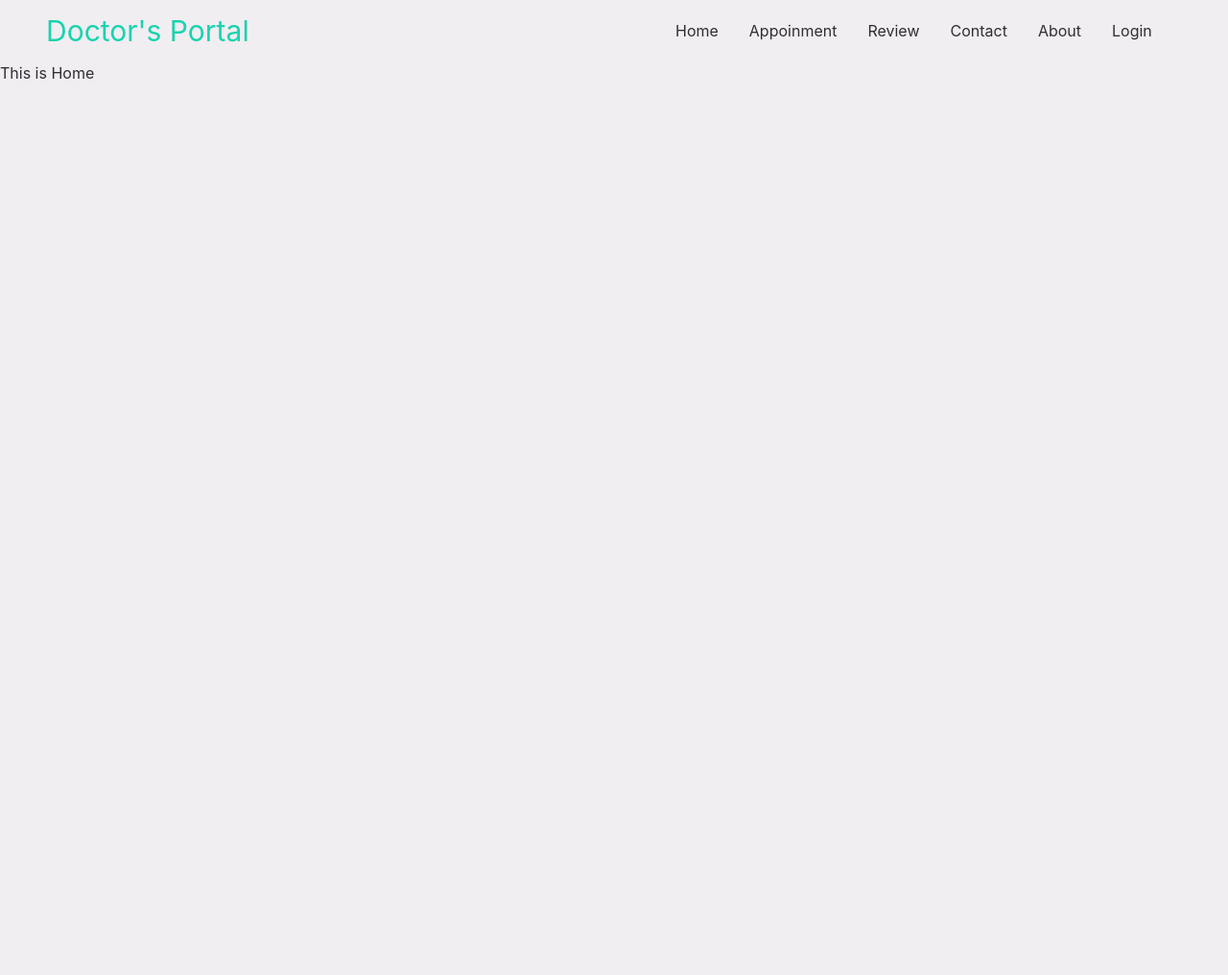
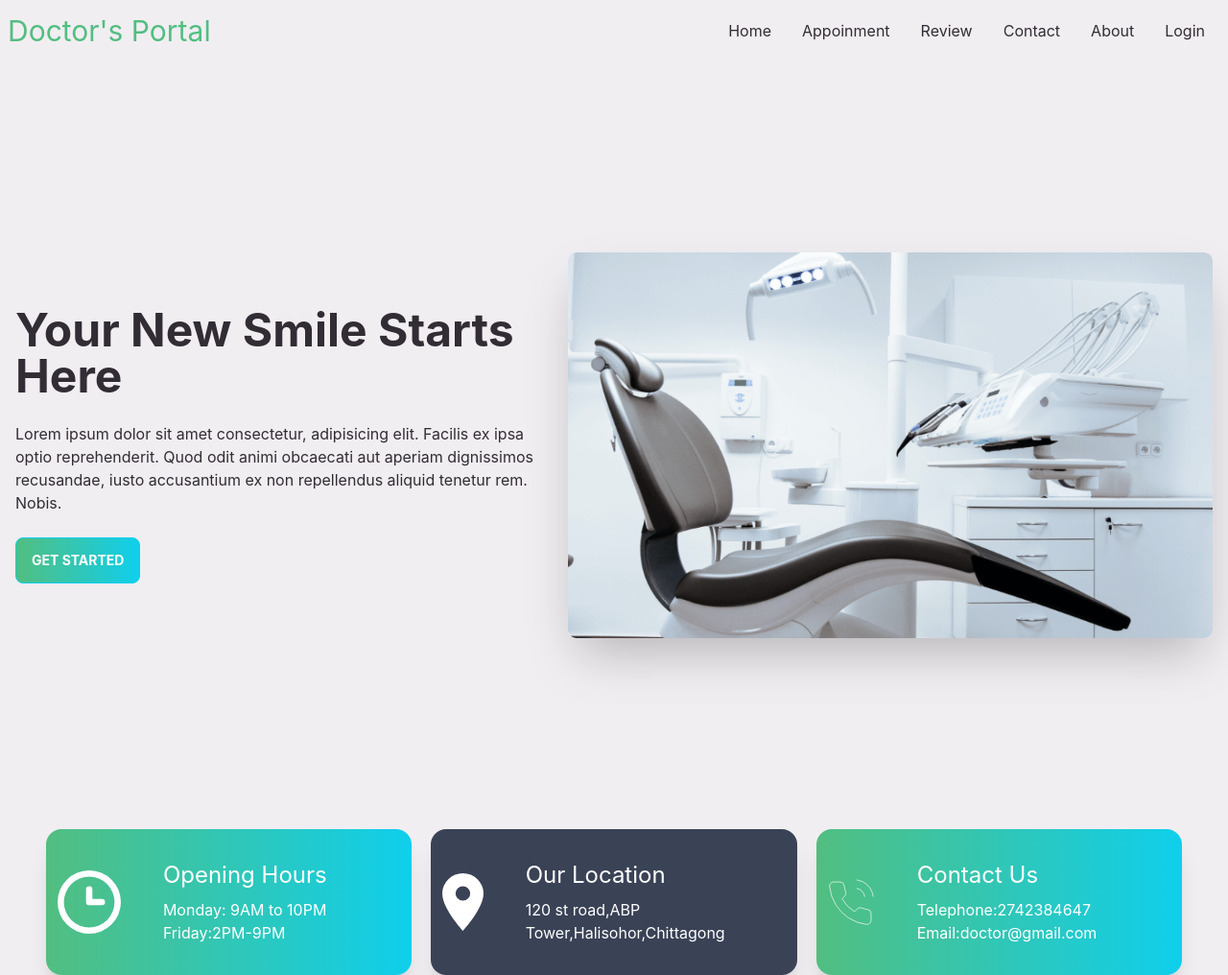
Before and after one commit to SanzinaHossain/Doctor-Portal-Client, a React (Create React App) app: page / in a window 1280 px wide. Shown: the whole page at 96% size. Before the commit the page ends 800 px from the top, so only its background shows below. Built offline with nearby package versions, Linux system fonts and the light colour scheme.

Commit message:
card ready

```diff
--- /dev/null
+++ b/src/Pages/Banner/Banner.js
@@ -0,0 +1,18 @@
+import React from 'react'
+import chair from "../../assets/images/chair.png";
+const Banner = () => {
+  return (
+    <div class="hero min-h-screen">
+  <div class="hero-content flex-col lg:flex-row-reverse">
+    <img src={chair} class="lg:max-w-2xl sm:max-w-sm rounded-lg shadow-2xl" />
+    <div>
+      <h1 class="text-5xl font-bold">Your New Smile Starts Here</h1>
+      <p class="py-6">Lorem ipsum dolor sit amet consectetur, adipisicing elit. Facilis ex ipsa optio reprehenderit. Quod odit animi obcaecati aut aperiam dignissimos recusandae, iusto accusantium ex non repellendus aliquid tenetur rem. Nobis.</p>
+      <button class="btn btn-primary uppercase bold text-white font-bold bg-gradient-to-r from-secondary to primary">Get Started</button>
+    </div>
+  </div>
+</div>
+  )
+}
+
+export default Banner
--- a/src/Pages/Home/Home.js
+++ b/src/Pages/Home/Home.js
@@ -1,9 +1,12 @@
 import React from 'react'
+import Banner from '../Banner/Banner'
+import Info from '../Info/Info'
 
 const Home = () => {
   return (
     <div>
-      <h1>This is Home</h1>
+       <Banner></Banner>
+       <Info></Info>
     </div>
   )
 }
--- /dev/null
+++ b/src/Pages/Info/Info.js
@@ -0,0 +1,16 @@
+import React from 'react'
+import InfoCard from '../InfoCard/InfoCard'
+import clock from '../../assets/icons/clock.svg'
+import mark from "../../assets/icons/marker.svg"
+import phone from "../../assets/icons/phone.svg"
+const Info = () => {
+  return (
+    <div class="grid grid-cols-1 lg:grid-cols-3 gap-5 px-12">
+        <InfoCard img={clock} bgClass="bg-gradient-to-r from-secondary to-primary" card_tittle={"Opening Hours"} des={"Monday: 9AM to 10PM Friday:2PM-9PM"}></InfoCard>
+        <InfoCard img={mark} bgClass="bg-accent" card_tittle={"Our Location"} des={"120 st road,ABP Tower,Halisohor,Chittagong"} ></InfoCard>
+        <InfoCard img={phone} bgClass="bg-gradient-to-r from-secondary to-primary" card_tittle={"Contact Us"} des={" Telephone:2742384647 Email:doctor@gmail.com"}></InfoCard>
+    </div>
+  )
+}
+
+export default Info
--- /dev/null
+++ b/src/Pages/InfoCard/InfoCard.js
@@ -0,0 +1,16 @@
+import React from 'react'
+
+const InfoCard = ({img,bgClass,card_tittle,des}) => {
+    console.log(card_tittle)
+  return (
+   <div className={`card lg:card-side bg-base-400 shadow-xl ${bgClass}`}>
+  <figure className="pl-3 pr-3 pt-4 lg:pt-0"><img src={img} alt="Album"/></figure>
+  <div class="card-body">
+    <h2 className="text-2xl text-white bold text-center lg:text-left ">{card_tittle}</h2>
+    <p className='text-white text-center lg:text-left'>{des}</p>
+  </div>
+</div>
+  )
+}
+
+export default InfoCard
--- a/src/Pages/Shared/Navbar/Navbar.js
+++ b/src/Pages/Shared/Navbar/Navbar.js
@@ -3,7 +3,7 @@ import { Link } from 'react-router-dom'
 
 const Navbar = () => {
     const menuitems=<>
-        <li class="hover:bg-teal-200 rounded-lg"><Link to="/">Home</Link></li>
+        <li class="hover:bg-teal-200  rounded-lg"><Link to="/">Home</Link></li>
         <li class="hover:bg-teal-200 rounded-lg"><Link to="/appoinment">Appoinment</Link></li>
         <li class="hover:bg-teal-200 rounded-lg"><Link to="/review">Review</Link></li>
         <li class="hover:bg-teal-200 rounded-lg"><Link to="/contact">Contact</Link></li>
@@ -11,8 +11,8 @@ const Navbar = () => {
         <li class="hover:bg-teal-200 rounded-lg"><Link to="/login">Login</Link></li>
     </>
   return (
-        <div class="navbar bg-base-100">
-  <div class="navbar-start">
+        <div class="navbar bg-base-100 navbar-fixed">
+  <div class="lg:navbar-start sm:navbar-center">
     <div class="dropdown">
       <label tabindex="0" class="btn btn-ghost lg:hidden">
         <svg xmlns="http://www.w3.org/2000/svg" class="h-5 w-5" fill="none" viewBox="0 0 24 24" stroke="currentColor"><path stroke-linecap="round" stroke-linejoin="round" stroke-width="2" d="M4 6h16M4 12h8m-8 6h16" /></svg>
@@ -21,9 +21,9 @@ const Navbar = () => {
         {menuitems}
       </ul>
     </div>
-    <a class=" ml-10 text-3xl text-secondary">Doctor's Portal</a>
+    <a class=" text-3xl text-secondary sm-flex">Doctor's Portal</a>
   </div>
-  <div class="ml-12 navbar-center hidden lg:flex">
+  <div class="navbar-end hidden lg:flex sm:none">
     <ul class="menu menu-horizontal p-0">
         {menuitems}
     </ul>
--- a/tailwind.config.js
+++ b/tailwind.config.js
@@ -2,13 +2,21 @@ module.exports = {
   content: ["./src/**/*.{html,js}"],
   theme: {
     extend: {},
+    themes:[
+      {
+        screens: {
+          sm: '400px',
+          // => @media (min-width: 576px) { ... }
+        },
+      }
+    ]
   },
   daisyui: {
     themes: [
       {
         doctortheme: {
         primary:"#0FCFEC",
-        secondary:"#19D3AE",
+        secondary:"#52be80",
         accent:"#3A4256",
         "neutral": "#221B22",
         "base-100": "#F1EEF2",
```
Also changed, not shown: src/Pages/Shared/Navbar/Navbar.css (deleted).
